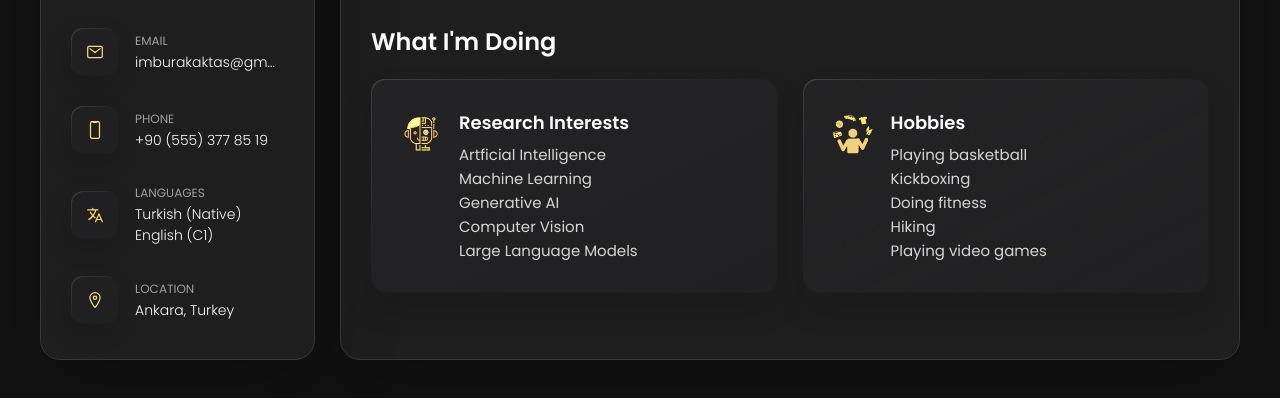
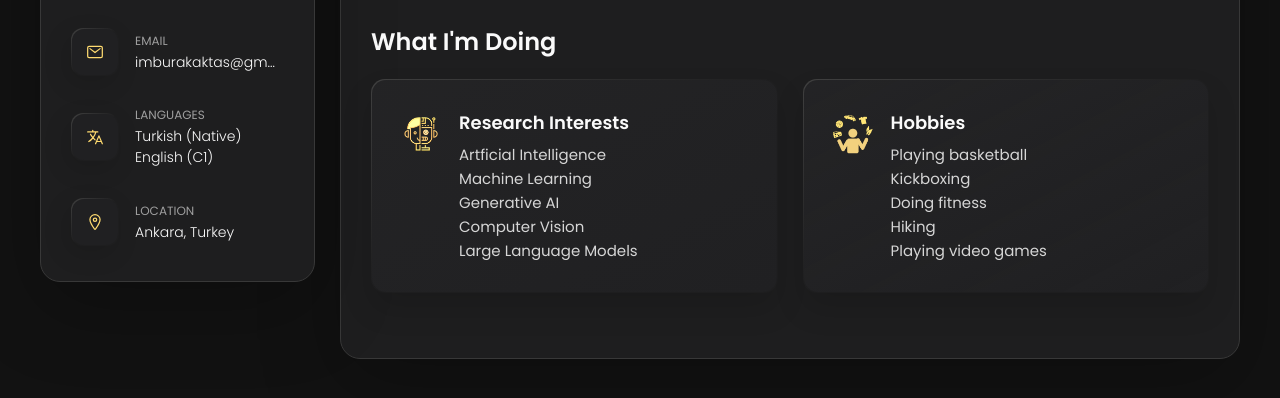
Before and after one commit to burakaktas35/website, a plain HTML site: page index.html in a window 1280 px wide. Shown: the part 378-776 px from the top of the page. Drawn offline with nearby package versions, Linux system fonts and the light colour scheme.

Commit message:
Update index.html

```diff
--- a/index.html
+++ b/index.html
@@ -75,20 +75,6 @@
               <p class="contact-title">Email</p>
 
               <a href="mailto:imburakaktas@gmail.com" class="contact-link">imburakaktas@gmail.com</a>
-            </div>
-
-          </li>
-
-          <li class="contact-item">
-
-            <div class="icon-box">
-              <ion-icon name="phone-portrait-outline"></ion-icon>
-            </div>
-
-            <div class="contact-info">
-              <p class="contact-title">Phone</p>
-
-              <a href="tel:+12133522795" class="contact-link">+90 (555) 377 85 19</a>
             </div>
 
           </li>
```
